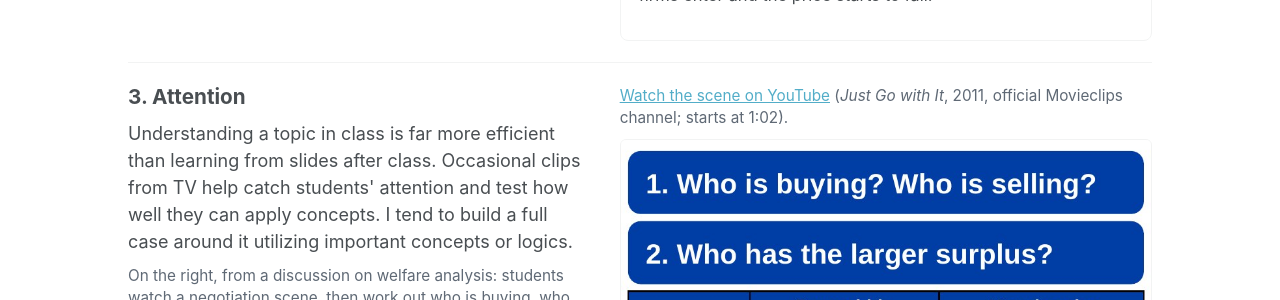
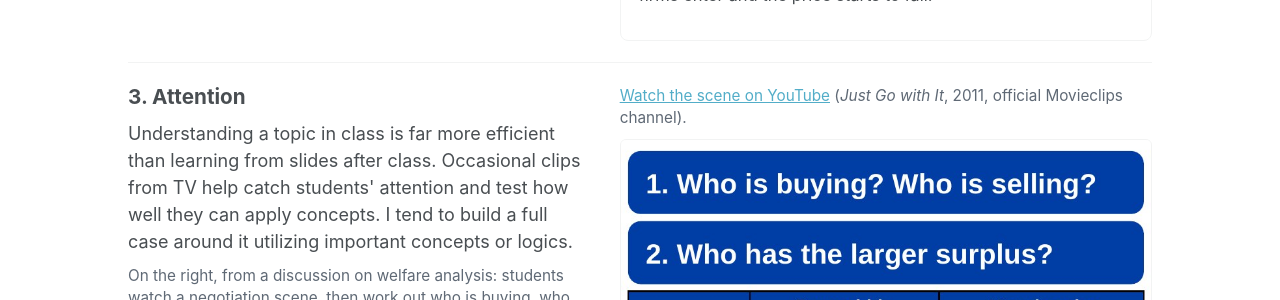
Before and after one commit to liche0907/Personal-Website, a Jekyll site: the page built from _pages/teaching.html, in a window 1280 px wide and 900 px high, scrolled down 1023 px. Shown: the part 174-474 px from the top of the window. Built offline with Jekyll 4.4.1, drawn with Linux system fonts in a browser that asks for light colours; a script bundle is joined from its source files by our own code; a style sheet for code colours, icons or effects is not loaded.

Commit message:
Teaching: link the film scene from the start

```diff
--- a/_pages/teaching.html
+++ b/_pages/teaching.html
@@ -54,7 +54,7 @@ author_profile: false
       <p class="aside">On the right, from a discussion on welfare analysis: students watch a negotiation scene, then work out who is buying, who gets the larger surplus, and who is more elastic (has stronger bargaining power).</p>
     </div>
     <figure class="media">
-      <p class="aside scene"><a href="https://youtu.be/898OUCyBulM?t=62" target="_blank" rel="noopener">Watch the scene on YouTube</a> (<em>Just Go with It</em>, 2011, official Movieclips channel; starts at 1:02).</p>
+      <p class="aside scene"><a href="https://youtu.be/898OUCyBulM" target="_blank" rel="noopener">Watch the scene on YouTube</a> (<em>Just Go with It</em>, 2011, official Movieclips channel).</p>
       <img class="slideimg" src="/teaching-portfolio/negotiation-case.jpg" alt="Case table from the Just Go with It negotiation. Danny (buyer) first offers to pay with experience, then bids $300; Maggie (seller) asks $600 a day, then $500. Deal at $300. Walk-away prices: Danny $500, Maggie $0. Surplus: Danny $200, Maggie $300. Questions: who is buying and selling, who has the larger surplus, who is more elastic.">
     </figure>
   </div>
```
